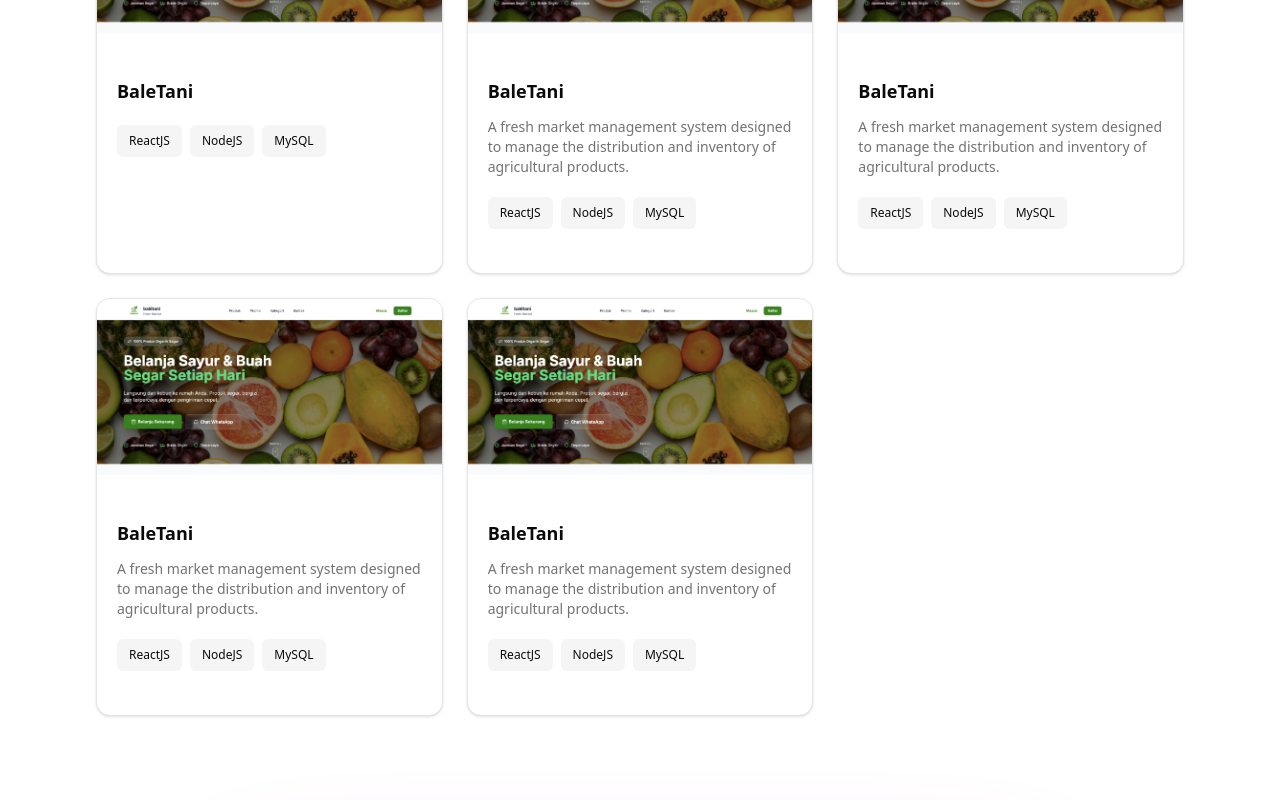
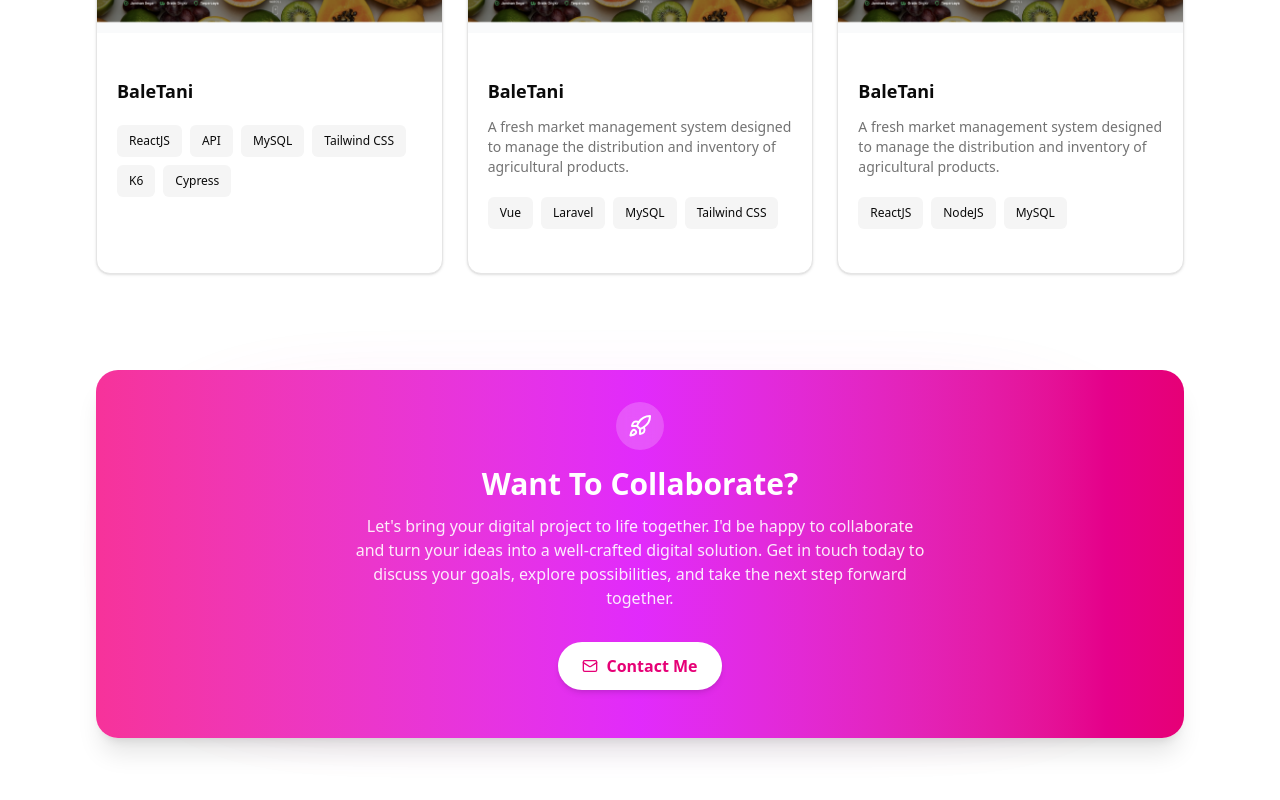
Before and after one commit to rstisbil15/portofolio, a React (Vite) app: page / in a window 1280 px wide. Shown: the part 1880-2680 px from the top of the page. Built offline with nearby package versions, Linux system fonts and the light colour scheme.

Commit message:
chore : add

```diff
--- a/src/components/home/Projects.tsx
+++ b/src/components/home/Projects.tsx
@@ -8,14 +8,14 @@ const project1 = {
   title: "projects.project1.title",
   description: "",
   image: "../../../baletani.jpg",
-  techStack: ["ReactJS", "NodeJS", "MySQL"],
+  techStack: ["ReactJS", "API", "MySQL","Tailwind CSS", "K6", "Cypress"],
 }
 
 const project2 = {
   title: "projects.project2.title",
   description: "projects.project2.desc",
   image: "../../../baletani.jpg",
-  techStack: ["ReactJS", "NodeJS", "MySQL"],
+  techStack: ["Vue", "Laravel", "MySQL","Tailwind CSS"],
 }
 
 const project3 = {
@@ -23,29 +23,13 @@ const project3 = {
   description: "projects.project3.desc",
   image: "../../../baletani.jpg",
   techStack: ["ReactJS", "NodeJS", "MySQL"],
-}
-
-const project4 = {
-  title: "projects.project4.title",
-  description: "projects.project4.desc",
-  image: "../../../baletani.jpg",
-  techStack: ["ReactJS", "NodeJS", "MySQL"],
-}
-
-const project5 = {
-  title: "projects.project5.title",
-  description: "projects.project5.desc",
-  image: "../../../baletani.jpg",
-  techStack: ["ReactJS", "NodeJS", "MySQL"],
-}
+};
 
 const projects = [
   project1,
   project2,
   project3,
-  project4,
-  project5,
-]
+];
 
 const containerVariants = {
   hidden: { opacity: 0 },
--- a/src/i18n/locales/id.json
+++ b/src/i18n/locales/id.json
@@ -28,23 +28,15 @@
     "desc": "Eksplorasi karya terbaik yang pernah saya bangun sebagai solusi digital dengan pendekatan modern, terstruktur, dan berorientasi pada pengguna.",
     "project1" : {
       "title": "BaleTani",
-      "desc": "Balétani adalah platform pasar segar online yang menyediakan hasil pertanian berkualitas tinggi langsung dari petani lokal ke rumah Anda. Dengan tagline 'Dari kebun ke Balé, dari Balé ke rumahmu', Balétani berkomitmen menyediakan produk segar dengan harga terjangkau."
+      "desc": "Balétani adalah platform pasar segar online yang menyediakan hasil pertanian berkualitas tinggi langsung dari petani lokal ke rumah."
     },
     "project2" : {
-      "title": "BaleTani",
-      "desc": "Fresh market management system untuk pengelolaan distribusi dan stok hasil pertanian."
+      "title": "Finova",
+      "desc": "Finova adalah solusi digital yang dirancang khusus untuk membantu pengguna dalam mengelola keuangan secara lebih cerdas, rapi, dan terstruktur."
     },
     "project3" : {
-      "title": "BaleTani",
-      "desc": "Fresh market management system untuk pengelolaan distribusi dan stok hasil pertanian."
-    },
-    "project4" : {
-      "title": "BaleTani",
-      "desc": "Fresh market management system untuk pengelolaan distribusi dan stok hasil pertanian."
-    },
-    "project5" : {
-      "title": "BaleTani",
-      "desc": "Fresh market management system untuk pengelolaan distribusi dan stok hasil pertanian."
+      "title": "Fibova Desktop App",
+      "desc": "Finova Desktop App adalah solusi cerdas untuk penganggaran keuangan individu dan organisasi."
     }
   },
   "contact": {
```
